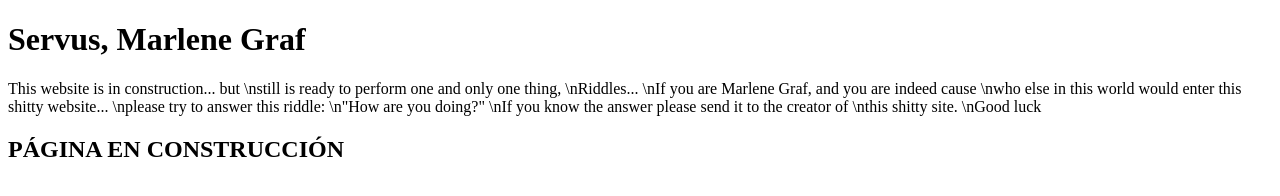
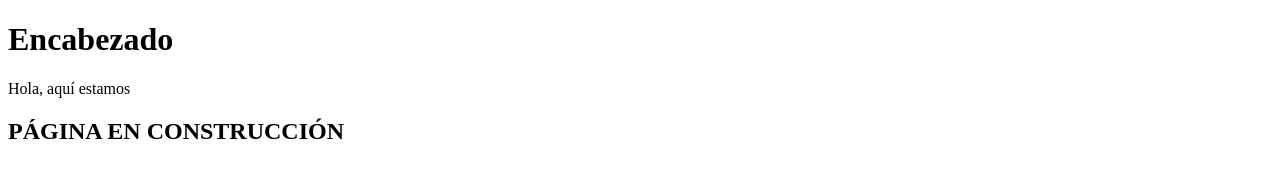
Before and after one commit to epmgs97/epmgs97.github.io, a plain HTML site: page index.html in a window 1280 px wide. Drawn offline with Linux system fonts and the light colour scheme.

Commit message:
Hello there

```diff
--- a/index.html
+++ b/index.html
@@ -4,20 +4,8 @@
 	<title>Mi primera página web</title>
 </head>
 <body>
-    <h1>Servus, Marlene Graf</h1>
-    This website is in construction... but
-    \nstill is ready to perform one and only one thing,
-    \nRiddles...
-
-    \nIf you are Marlene Graf, and you are indeed cause
-    \nwho else in this world would enter this shitty website...
-    \nplease try to answer this riddle:
-    \n"How are you doing?"
-
-    \nIf you know the answer please send it to the creator of
-    \nthis shitty site.
-    \nGood luck
-
+    <h1>Encabezado</h1>
+    Hola, aquí estamos
     <h2> PÁGINA EN CONSTRUCCIÓN </h2>
 </body>
 </html>
```
